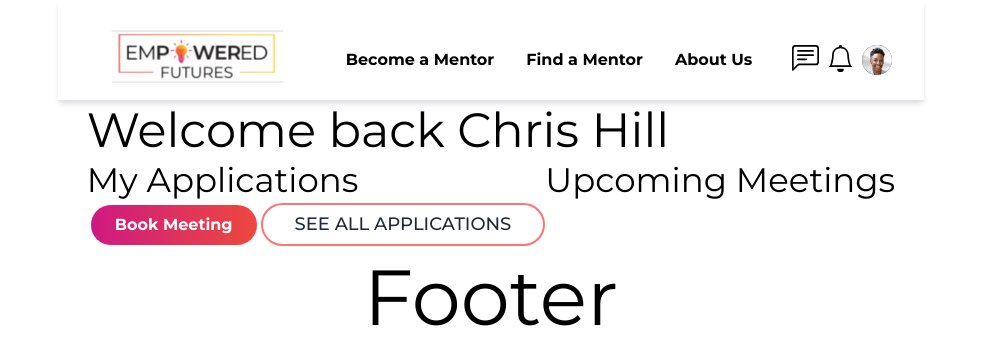
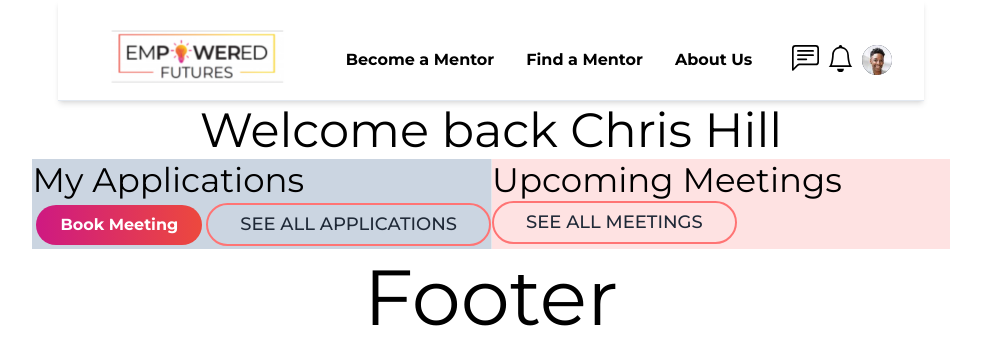
Before and after one commit to JasonXB/EF_Clone, a Next.js app: page /mentee in a window 1280 px wide. Shown: the top 364 px of the page, without its empty margins (149-1130 px from the left). Built offline with nearby package versions, Linux system fonts and the light colour scheme; what tw-elements would draw is missing.

Commit message:
Built an outlined button component

```diff
--- a/pages/mentee/index.tsx
+++ b/pages/mentee/index.tsx
@@ -11,6 +11,7 @@ There are 3 possible status values for application status
 3) Application Sent (Assumption**)
 If this assumption is incorrect, contact Jason B for a hotfix
 */
+
 export default function index() {
   //! The number of applications must range from 0 to 3max
   //! Render a visual for no applications or meetings yet (test out)
@@ -67,22 +68,29 @@ export default function index() {
 
   return (
     <Layout>
-      <h3>Welcome back {mock.username}</h3>
-      <section className="flex flex-row">
-        <div>
+      <h3 className="text-center">Welcome back {mock.username}</h3>
+      <section className="grid grid-cols-2 divide-x ">
+        <div className="bg-slate-300">
           <h4>My Applications</h4>
           <Button>Book Meeting</Button>
-          <button
-            type="button"
-            className="inline-block text-lg px-8 py-2 border-2 border-[#ff7474] text-gray-800 font-medium leading-tight uppercase rounded-full"
-          >
-            See all applications
-          </button>
+          <OutlinedButton text="See all applications" onClick={() => {}} />
         </div>
-        <div>
+        <div className="bg-red-100">
           <h4>Upcoming Meetings</h4>
+          <OutlinedButton text="See all meetings" onClick={() => {}} />
         </div>
       </section>
     </Layout>
   );
 }
+
+function OutlinedButton(props: { text: string; onClick: Function }) {
+  return (
+    <button
+      type="button"
+      className="inline-block text-lg px-8 py-2 border-2 border-[#ff7474] text-gray-800 font-medium leading-tight uppercase rounded-full"
+    >
+      {props.text}
+    </button>
+  );
+}
```
